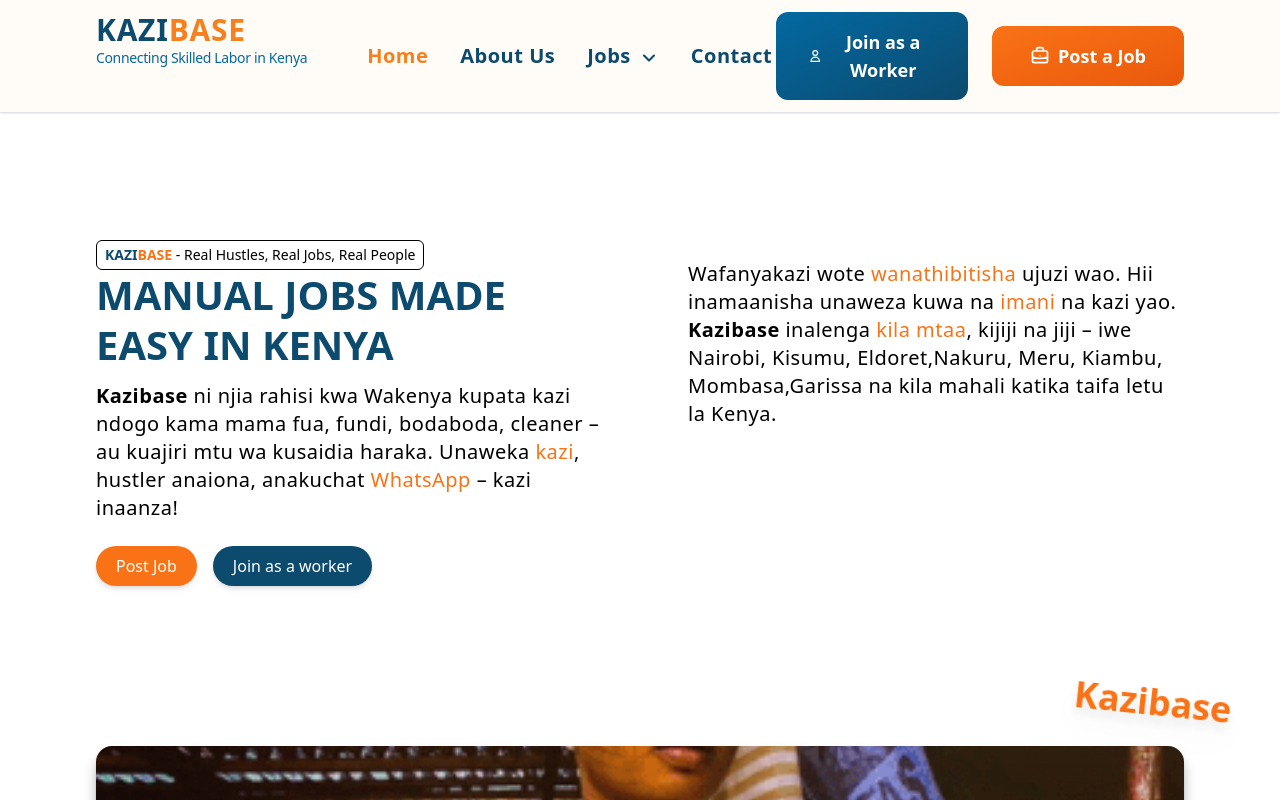
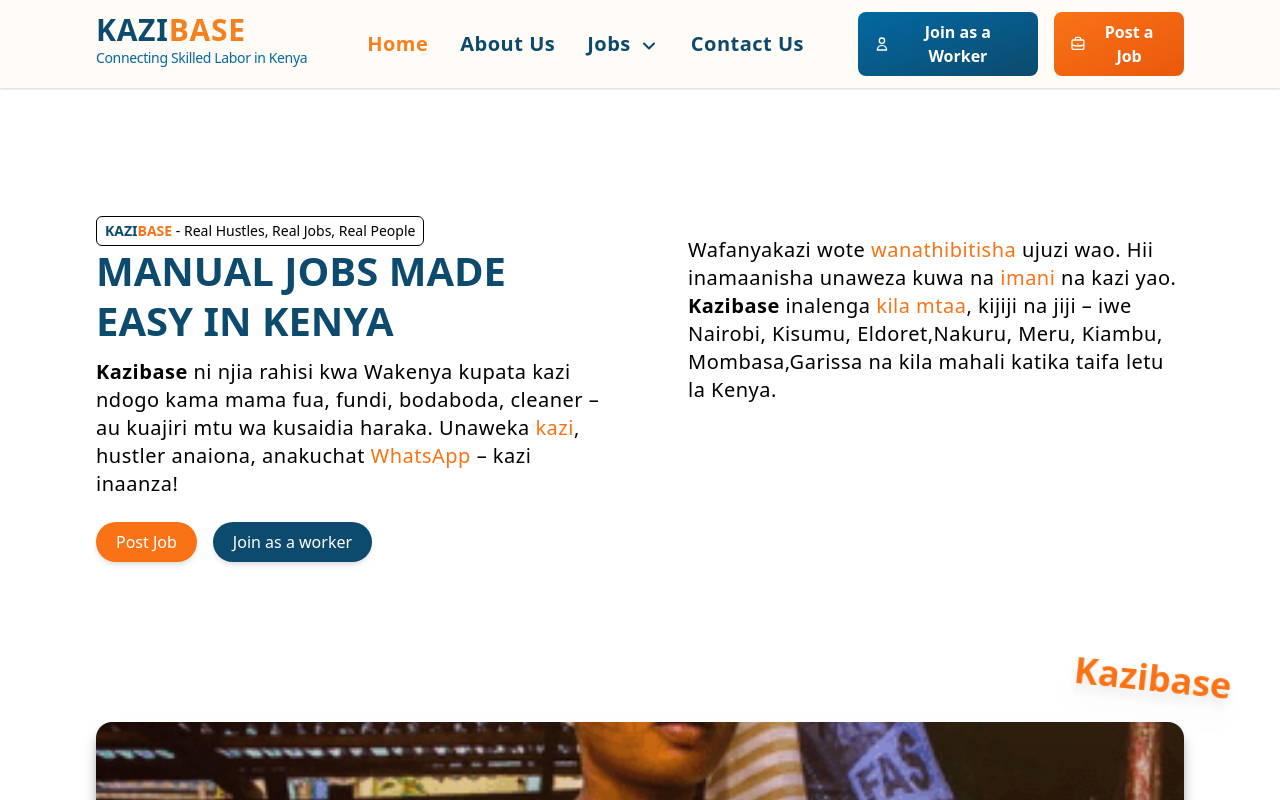
Before and after one commit to Muriuk/WorkHorizon, a Next.js app: page / in a window 1280 px wide. Shown: the top 800 px of the page. Built offline with nearby package versions, Linux system fonts and the light colour scheme.

Commit message:
Update header.tsx

```diff
--- a/app/ui/header.tsx
+++ b/app/ui/header.tsx
@@ -1,69 +1,69 @@
 'use client'
 import Link from "next/link";
 import { useEffect, useState } from "react";
-import { usePathname } from "next/navigation"; // Import Next.js pathname hook
+import { usePathname } from "next/navigation";
 import '../globals.css'
 import MobileMenu from "./mobileMenu";
 import DropDown from "./dropdown";
 import PortalHeader from "./portal/portal-header";
 
 export default function MainHeader() {
-    const pathname = usePathname(); // Get current path
+    const pathname = usePathname();
     const [adminMenu, setAdminMenu] = useState<boolean>(false);
     const [headerDisplay, setHeaderDisplay] = useState<boolean>(true);
     const [lastScrollY, setLastScroll] = useState<number>(0)
-    const [hideHeader, setHideHeader] =  useState<boolean>(false)
+    const [hideHeader, setHideHeader] = useState<boolean>(false)
     const [menuItems, setMenuItems] = useState([
         { link: '/', name: 'Home', active: false },
         { link: '/about-us', name: 'About Us', active: false },
-        { link: '/careers', name: 'Jobs', active: false, dropdown:[ {link: '/careers', name: 'Understand KaziBase'},{link:'/careers/jobs', name: 'Available Jobs'}] },
+        { link: '/careers', name: 'Jobs', active: false, dropdown: [{ link: '/careers', name: 'Understand KaziBase' }, { link: '/careers/jobs', name: 'Available Jobs' }] },
         { link: '/contact-us', name: 'Contact Us', active: false },
     ]);
 
     const HandleScroll = () => {
-        if(window.scrollY > lastScrollY && lastScrollY > 100){
+        if (window.scrollY > lastScrollY && lastScrollY > 100) {
             setHeaderDisplay(false)
-        }else{
+        } else {
             setHeaderDisplay(true)
         }
         setLastScroll(window.scrollY)
     }
 
     useEffect(() => {
-        if(pathname.includes('/jobs') && !pathname.includes('/jobs-list')){
+        if (pathname.includes('/jobs') && !pathname.includes('/jobs-list')) {
             setHideHeader(true)
-        }else{
+        } else {
             setHideHeader(false)
         }
-    },[pathname])
+    }, [pathname])
 
     useEffect(() => {
         window.addEventListener('scroll', HandleScroll)
-        return(() => {
+        return () => {
             window.removeEventListener('scroll', HandleScroll)
-        })
+        }
     })
 
-    useEffect(() =>{
-        if(pathname.includes('/portal')){
+    useEffect(() => {
+        if (pathname.includes('/portal')) {
             setAdminMenu(true)
-        }else{
+        } else {
             setAdminMenu(false)
         }
-    },[pathname])
+    }, [pathname])
 
     useEffect(() => {
         setMenuItems((prevItems) =>
             prevItems.map(item => ({
                 ...item,
-                active: pathname === item.link || (pathname === '' && item.link === '/'), // Check for empty path
+                active: pathname === item.link || (pathname === '' && item.link === '/'),
             }))
         );
-    }, [pathname]); // Re-run effect when pathname changes
+    }, [pathname]);
 
     return (
-        <div className={`${hideHeader ? 'hidden':""} w-full bg-headerBackground py-3 shadow-sm shadow-gray-300 sticky top-0 z-50 transition-transform ease-in-out duration-500 transform ${headerDisplay ? 'translate-y-0' : '-translate-y-full'}`}>
-            <div className={`flex justify-between px-0 lg:grid ${adminMenu ? 'lg:grid-cols-[20%,10%,70%]':'lg:grid-cols-[20%,50%,30%]'} container`}>
+        <div className={`${hideHeader ? 'hidden' : ""} w-full bg-headerBackground py-3 shadow-sm shadow-gray-300 sticky top-0 z-50 transition-transform ease-in-out duration-500 transform ${headerDisplay ? 'translate-y-0' : '-translate-y-full'}`}>
+            <div className={`flex justify-between px-0 lg:grid ${adminMenu ? 'lg:grid-cols-[20%,10%,70%]' : 'lg:grid-cols-[20%,50%,30%]'} container`}>
                 <div className="flex">
                     <Link className="block" href={'/'}>
                         <div className="w-[13rem] lg:w-[15rem] h-auto flex items-center">
@@ -84,15 +84,16 @@
                         !adminMenu ?
                             menuItems.map((Item, index) =>
                                 Item.dropdown ?
-                                <DropDown mainMenu={Item} key={index}/>
+                                    <DropDown mainMenu={Item} key={index} />
                                     :
                                     <Link
                                         className={`relative text-lg xl:text-xl font-semibold tracking-wide transitive-underline ${Item.active ? 'text-[#F7801E]' : 'text-sky-900'} hover:text-sky-800`}
                                         href={Item.link}
                                         key={index}>
-                                {Item.name} </Link>
+                                        {Item.name}
+                                    </Link>
 
-                        ):(
+                            ) : (
                                 null
                             )
                     }
@@ -102,31 +103,29 @@
                         adminMenu ?
                             <PortalHeader />
                             :
-                            <div className="flex gap-4 xl:gap-6 items-center">
+                            <div className="flex gap-2 xl:gap-4 items-center">
                                 <Link
                                     href={'/'}
-                                    className="w-full xl:w-48 text-center relative group overflow-hidden bg-gradient-to-br from-sky-700 to-sky-900 text-white font-bold text-base xl:text-lg py-3 xl:py-4 px-6 xl:px-8 rounded-xl transition-all duration-300 hover:shadow-lg hover:shadow-sky-700/50"
+                                    className="text-sm xl:text-base text-center relative group overflow-hidden bg-gradient-to-br from-sky-700 to-sky-900 text-white font-semibold py-2 px-3 xl:py-2 xl:px-4 rounded-lg transition-all duration-300 hover:shadow-md hover:shadow-sky-700/50"
                                 >
                                     <span className="relative z-10 flex items-center justify-center">
-                                        <svg xmlns="http://www.w3.org/2000/svg" className="h-5 w-5 mr-2" fill="none" viewBox="0 0 24 24" stroke="currentColor">
+                                        <svg xmlns="http://www.w3.org/2000/svg" className="h-4 w-4 mr-1" fill="none" viewBox="0 0 24 24" stroke="currentColor">
                                             <path strokeLinecap="round" strokeLinejoin="round" strokeWidth={2} d="M16 7a4 4 0 11-8 0 4 4 0 018 0zM12 14a7 7 0 00-7 7h14a7 7 0 00-7-7z" />
                                         </svg>
                                         Join as a Worker
                                     </span>
-                                    <span className="absolute inset-0 h-full w-full scale-0 rounded-xl transition-all duration-300 group-hover:scale-100 group-hover:bg-sky-600"></span>
                                 </Link>
 
                                 <Link
                                     href={'/'}
-                                    className="w-full xl:w-48 text-center relative group overflow-hidden bg-gradient-to-br from-orange-500 to-orange-600 text-white font-bold text-base xl:text-lg py-3 xl:py-4 px-6 xl:px-8 rounded-xl transition-all duration-300 hover:shadow-lg hover:shadow-orange-500/50"
+                                    className="text-sm xl:text-base text-center relative group overflow-hidden bg-gradient-to-br from-orange-500 to-orange-600 text-white font-semibold py-2 px-3 xl:py-2 xl:px-4 rounded-lg transition-all duration-300 hover:shadow-md hover:shadow-orange-500/50"
                                 >
                                     <span className="relative z-10 flex items-center justify-center">
-                                        <svg xmlns="http://www.w3.org/2000/svg" className="h-5 w-5 mr-2" fill="none" viewBox="0 0 24 24" stroke="currentColor">
+                                        <svg xmlns="http://www.w3.org/2000/svg" className="h-4 w-4 mr-1" fill="none" viewBox="0 0 24 24" stroke="currentColor">
                                             <path strokeLinecap="round" strokeLinejoin="round" strokeWidth={2} d="M21 13.255A23.931 23.931 0 0112 15c-3.183 0-6.22-.62-9-1.745M16 6V4a2 2 0 00-2-2h-4a2 2 0 00-2 2v2m4 6h.01M5 20h14a2 2 0 002-2V8a2 2 0 00-2-2H5a2 2 0 00-2 2v10a2 2 0 002 2z" />
                                         </svg>
                                         Post a Job
                                     </span>
-                                    <span className="absolute inset-0 h-full w-full scale-0 rounded-xl transition-all duration-300 group-hover:scale-100 group-hover:bg-orange-500"></span>
                                 </Link>
                             </div>
                     }
```
Lines whose indentation alone changed are shown as unchanged.
